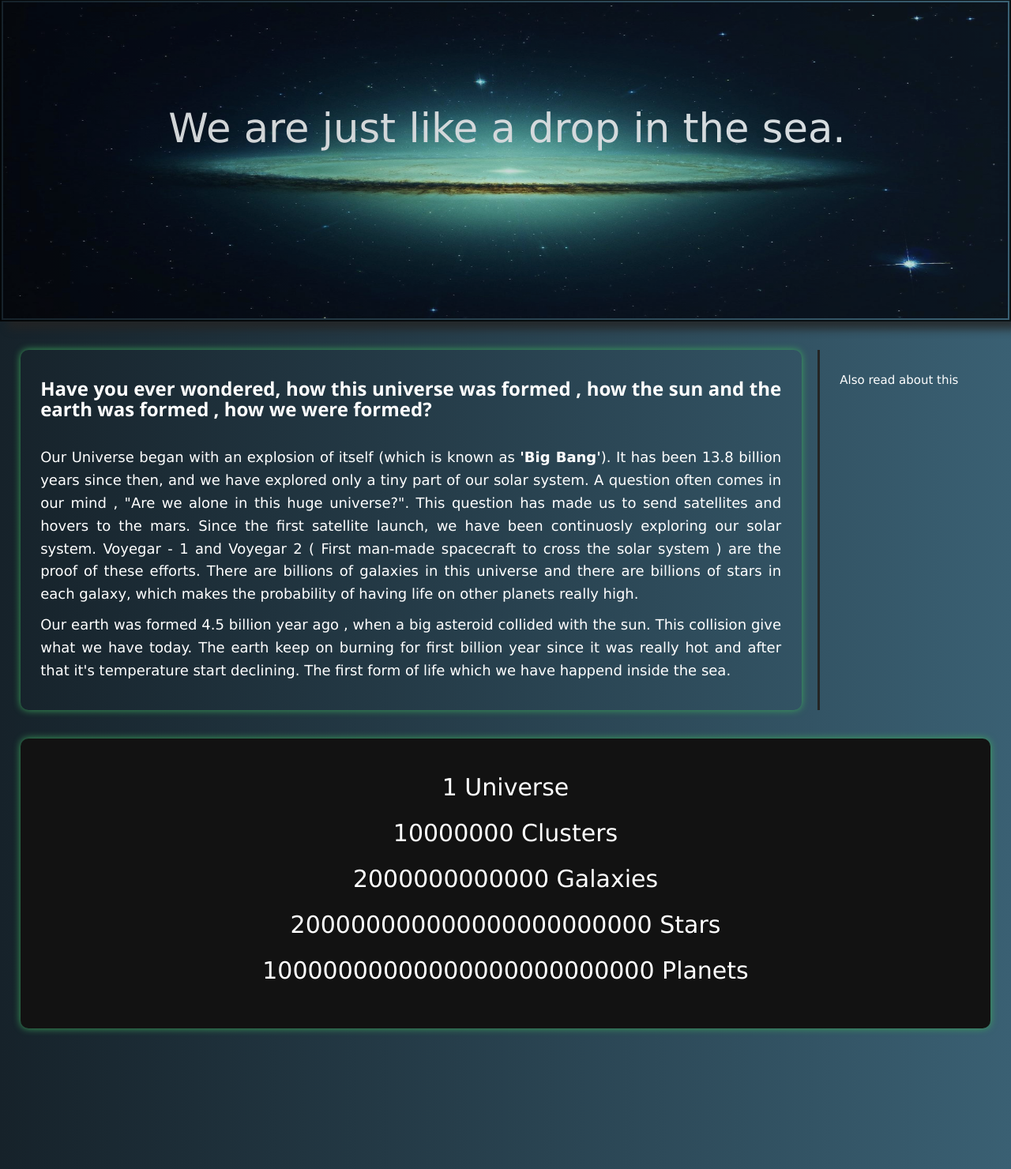
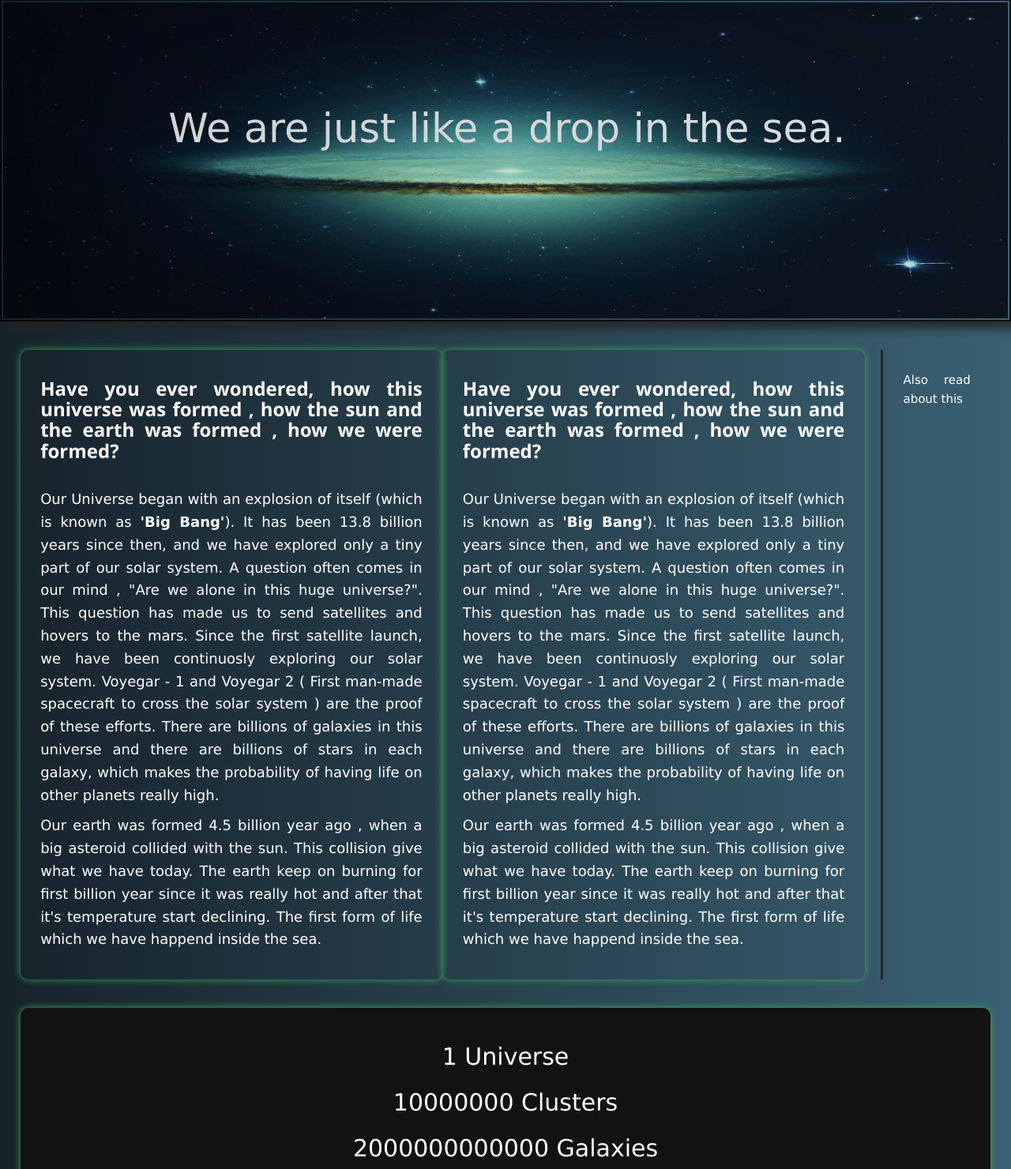
Before and after one commit to akhilsaini678/spacelearn, a Django app: page / in a window 1280 px wide. Shown: the part 53-1533 px from the top of the page at 79% size. Run offline with Django 4.2, Linux system fonts and the light colour scheme; some libraries are stand-ins or nearby versions.

Commit message:
Checking how to add more posts

```diff
--- a/templates/index.html
+++ b/templates/index.html
@@ -33,6 +33,19 @@
             first form of life which we have happend inside the sea.
         </p>
     </div>
+    <div class="one">
+        <h3>Have you ever wondered, how this universe was formed , how the sun and the earth was formed , how we were formed?
+        </h3>
+        <br>
+        <p>Our Universe began with an explosion of itself (which is known as <strong>'Big Bang'</strong>). It has been 13.8 billion years since then, and we have explored only a tiny part of our solar system. A question often comes in our mind , "Are we
+            alone in this huge universe?". This question has made us to send satellites and hovers to the mars. Since the first satellite launch, we have been continuosly exploring our solar system. Voyegar - 1 and Voyegar 2 ( First man-made spacecraft
+            to cross the solar system ) are the proof of these efforts. There are billions of galaxies in this universe and there are billions of stars in each galaxy, which makes the probability of having life on other planets really high.
+        </p>
+        <p>
+            Our earth was formed 4.5 billion year ago , when a big asteroid collided with the sun. This collision give what we have today. The earth keep on burning for first billion year since it was really hot and after that it's temperature start declining. The
+            first form of life which we have happend inside the sea.
+        </p>
+    </div>
     <div class="two">Also read about this</div>
 </div>
 
```
